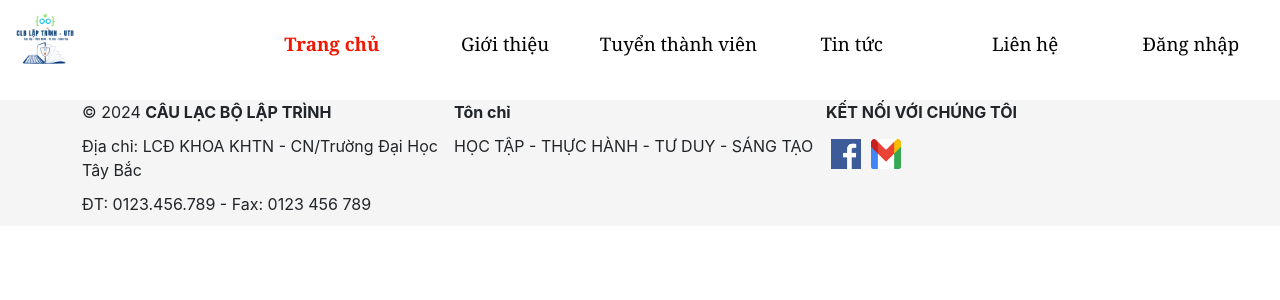
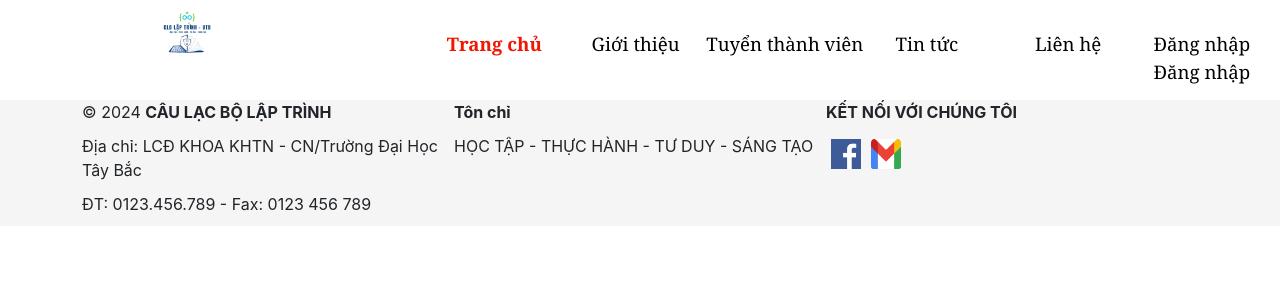
Before and after one commit to Hunter-PhucDu/Clb-Reactjs-Web, a React (Create React App) app: page / in a window 1280 px wide. Shown: the top 300 px of the page. Built offline with nearby package versions, Linux system fonts and the light colour scheme.

Commit message:
feat/header

```diff
--- a/src/components/header/index.jsx
+++ b/src/components/header/index.jsx
@@ -34,10 +34,8 @@ const Header = ({ setActiveOn }) => {
     setActiveOn(name);
     setActive(arr);
   };
-  // Fallback URL for user avatars
-  const defaultAvatar = "https://cdn-icons-png.flaticon.com/512/5556/5556468.png"; // Thay thế với URL hợp lệ nếu cần
+  const defaultAvatar = "https://i.imgur.com/Uoeie1w.jpg";
 
-  // Function to ensure the URL starts with http or https
   const formatAvatarUrl = (url) => {
     if (!url) return defaultAvatar; // Return default avatar if no URL
     return url.startsWith("http://") || url.startsWith("https://")
@@ -49,7 +47,7 @@ const Header = ({ setActiveOn }) => {
     <header>
       <div className="header-container">
         <div className="header-top">
-          <div className="header-conten">
+          <div className="header-conten ">
             <div className="logo">
               <Link to="/">
                 <img src={require("../../assets/image/DEA.png")} alt="logo" />
@@ -57,6 +55,9 @@ const Header = ({ setActiveOn }) => {
             </div>
           </div>
           <div className="header-content">
+            <div>
+
+            </div>
             <div class="home">
               <div
                 class={active[0]}
@@ -177,7 +178,7 @@ const Header = ({ setActiveOn }) => {
                           src={formatAvatarUrl(auth.account.avatar)}
                           alt="User Avatar"
                           className="user-avatar"
-                          onError={(e) => (e.target.src = defaultAvatar)} // Fallback nếu ảnh không tải được
+                          onError={(e) => (e.target.src = defaultAvatar)}
                         />
                       ) : (
                         <FaUserCircle className="default-avatar" />
@@ -214,6 +215,12 @@ const Header = ({ setActiveOn }) => {
                         >
                           <Link to="/">Đăng nhập</Link>
                         </div>
+                        <div
+                          class={active[6]}
+                          onClick={(e) => handleClickActiveNav(6, "signup")}
+                        >
+                          <Link to="/">Đăng nhập</Link>
+                        </div>
                       </div>
                     </div>
                   </>
--- a/src/components/header/index.scss
+++ b/src/components/header/index.scss
@@ -1,8 +1,6 @@
 header {
   .header-container {
-    //background-color: #ceeffa;
     background-color: white;
-    //background: linear-gradient(to right, #fff, #ceeffa);
     font-size: 14pt;
     position: relative;
     font-family: Georgia, "Times New Roman", Times, serif;
@@ -20,7 +18,7 @@ header {
     }
     .header-nav {
       flex-grow: 1;
-      margin-left: 30px;
+      margin-left: 0px;
     }
 
     .nav-list {
@@ -35,33 +33,33 @@ header {
       margin: 0;
       height: 100px;
       align-items: center;
-      justify-content: flex-end;
+      justify-content: flex-start;
 
       .header-conten {
         .logo {
-          /* Định dạng cho phần tử cha */
           display: flex;
-          justify-content: center; /* Canh giữa theo chiều ngang */
-          align-items: left; /* Canh giữa theo chiều dọc */
-          height: 100px; /* Chiều cao của phần tử cha */
-          margin: 20px auto; /* Canh giữa theo chiều ngang */
+          justify-content: center;
+          align-items: left;
+          height: 100px;
+          margin: 20px auto;
           img {
             max-width: 100%;
             max-height: 100%;
-            width: auto; /* Giữ nguyên tỷ lệ của hình ảnh */
-            height: auto; /* Giữ nguyên tỷ lệ của hình ảnh */
-            object-fit: contain; /* Đảm bảo hình ảnh được hiển thị hoàn chỉnh */
+            width: auto;
+            height: auto;
+            object-fit: contain;
             border-radius: 400px;
-            padding-right: 150px;
+            padding-left: 150px;
+            padding-right: 200px;
           }
         }
       }
       .header-content {
-        width: 180px;
+        width: 150px;
         height: 100%;
-        text-align: center;
+        text-align: center ;
         padding-top: 30px;
-        padding-left: 10px;
+        padding-left: 0px;
         padding-right: 0px;
         .info {
           display: block;
@@ -85,10 +83,6 @@ header {
               li {
                 padding: 4px 15px;
                 cursor: pointer;
-
-                &:hover {
-                  //background-color: #0d706e;
-                }
               }
             }
           }
@@ -98,7 +92,7 @@ header {
           }
         }
         &:hover {
-          //background-color: #0d706e;
+          background-color: #0d706e;
         }
       }
 
@@ -110,15 +104,15 @@ header {
             position: relative;
             padding-bottom: 10px;
             .user-avatar {
-              width: 40px; /* Điều chỉnh kích thước ảnh người dùng */
-              height: 40px; /* Điều chỉnh kích thước ảnh người dùng */
-              border-radius: 50%; /* Làm cho ảnh người dùng hình tròn */
-              object-fit: cover; /* Đảm bảo ảnh không bị biến dạng */
+              width: 40px;
+              height: 40px;
+              border-radius: 50%;
+              object-fit: cover;
             }
 
             .default-avatar {
-              font-size: 40px; /* Điều chỉnh kích thước biểu tượng */
-              color: #000; /* Màu sắc biểu tượng */
+              font-size: 40px;
+              color: #000;
             }
             &:hover ul {
               display: block;
@@ -144,16 +138,12 @@ header {
                 padding: 4px 15px;
                 cursor: pointer;
 
-                &:hover {
-                  //background-color: #0d706e;
-                }
               }
             }
             .text-capitalize:hover .user-action {
-              display: block; /* Show the dropdown on hover */
+              display: block;
             }
           }
-
           .auth-container {
             align-items: center;
             .auth {
```
